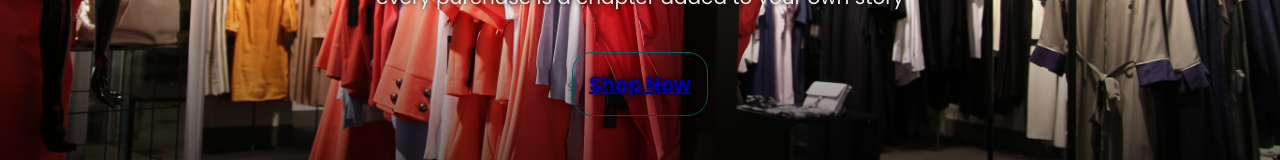
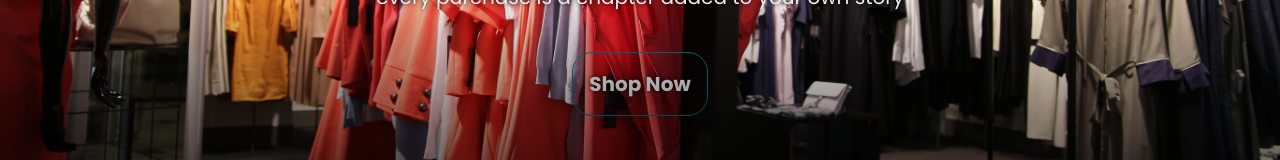
Before and after one commit to Fadilix/shopping-cart, a React (Vite) app: page / in a window 1280 px wide. Shown: the part 501-661 px from the top of the page. Built offline with nearby package versions, Linux system fonts and the light colour scheme; no server answers.

Commit message:
fix shop now button

```diff
--- a/src/scss/LandingPage.scss
+++ b/src/scss/LandingPage.scss
@@ -50,6 +50,9 @@
             position: relative;
             overflow: hidden;
             transition: .3s all ease;
+            a{
+                all: unset;
+            }
 
             &::after {
                 content: "";
```
